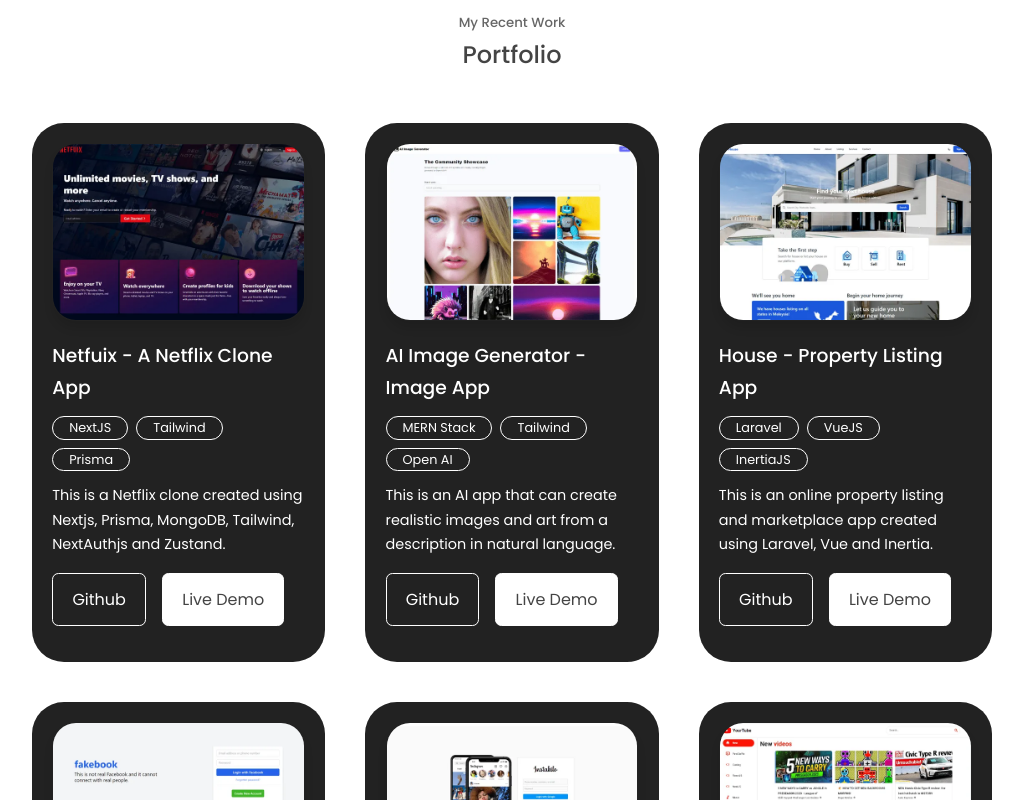
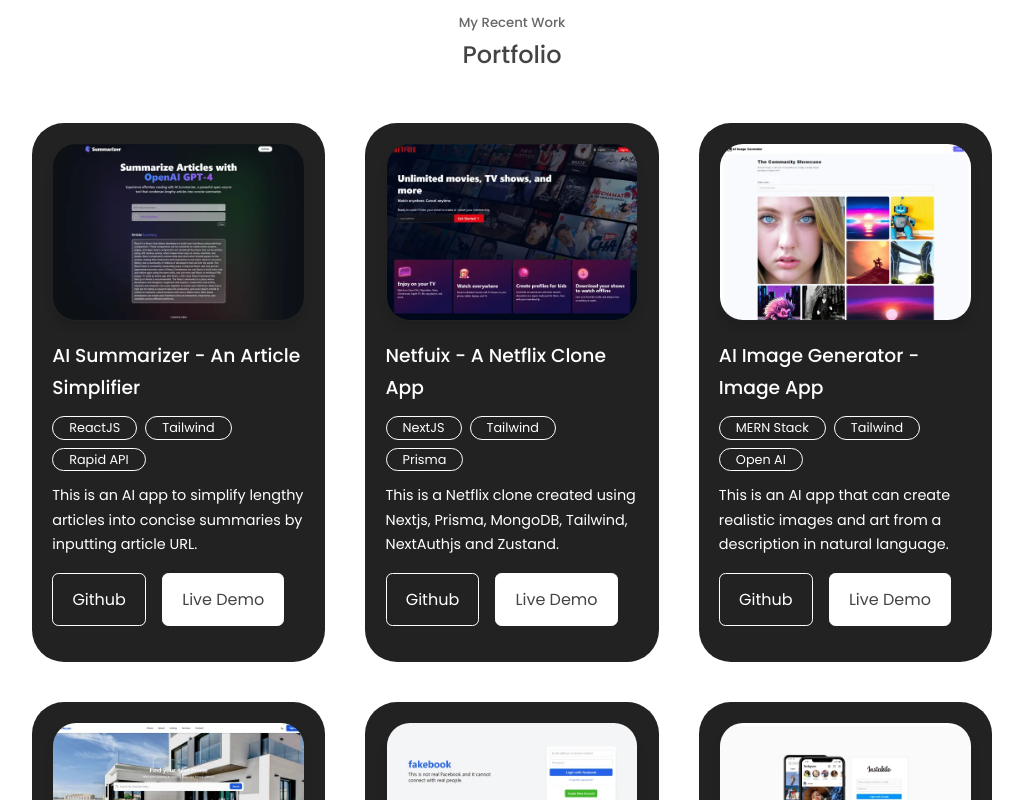
Before and after one commit to salimi-my/my-portfolio, a React (Create React App) app: page / in a window 1280 px wide. Shown: the part 3760-4560 px from the top of the page, without its empty margins (128-1151 px from the left). Built offline with nearby package versions, Linux system fonts and the light colour scheme.

Commit message:
Update portfolio

```diff
--- a/src/components/portfolio/Portfolio.jsx
+++ b/src/components/portfolio/Portfolio.jsx
@@ -15,6 +15,7 @@
 import IMG11 from '../../assets/house-min.png';
 import IMG12 from '../../assets/ai-image-min.png';
 import IMG13 from '../../assets/netflix-clone-min.png';
+import IMG14 from '../../assets/ai-summarizer-min.png';
 
 import IMG1webp from '../../assets/social-login-min.webp';
 import IMG2webp from '../../assets/protected-share-min.webp';
@@ -29,6 +30,7 @@
 import IMG11webp from '../../assets/house-min.webp';
 import IMG12webp from '../../assets/ai-image-min.webp';
 import IMG13webp from '../../assets/netflix-clone-min.webp';
+import IMG14webp from '../../assets/ai-summarizer-min.webp';
 
 const data = [
   {
@@ -160,6 +162,16 @@
     demo: 'https://netfuix.salimi.my',
     tags: ['NextJS', 'Tailwind', 'Prisma'],
     desc: 'This is a Netflix clone created using Nextjs, Prisma, MongoDB, Tailwind, NextAuthjs and Zustand.'
+  },
+  {
+    id: 14,
+    image: IMG14,
+    imageWebp: IMG14webp,
+    title: 'AI Summarizer - An Article Simplifier',
+    github: 'https://github.com/salimi-my/ai-summarizer',
+    demo: 'https://summarizer.salimi.my',
+    tags: ['ReactJS', 'Tailwind', 'Rapid API'],
+    desc: 'This is an AI app to simplify lengthy articles into concise summaries by inputting article URL.'
   }
 ];
 
```
Also changed, not shown: src/assets/ai-summarizer-min.png (added), src/assets/ai-summarizer-min.webp (added).
